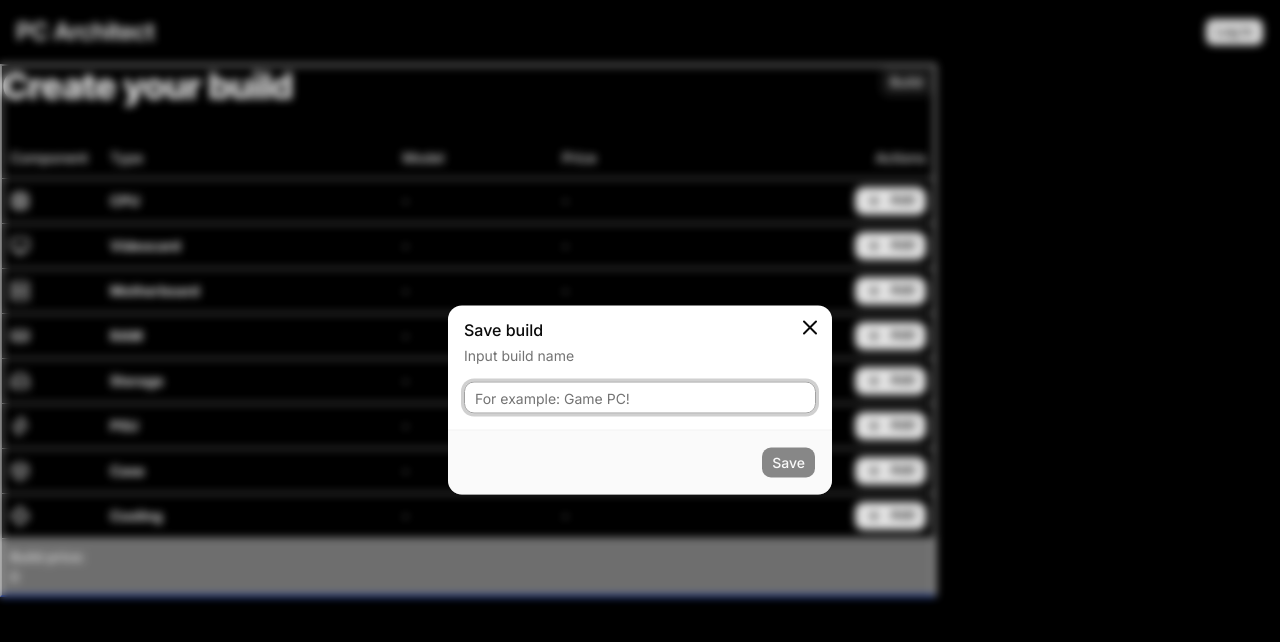
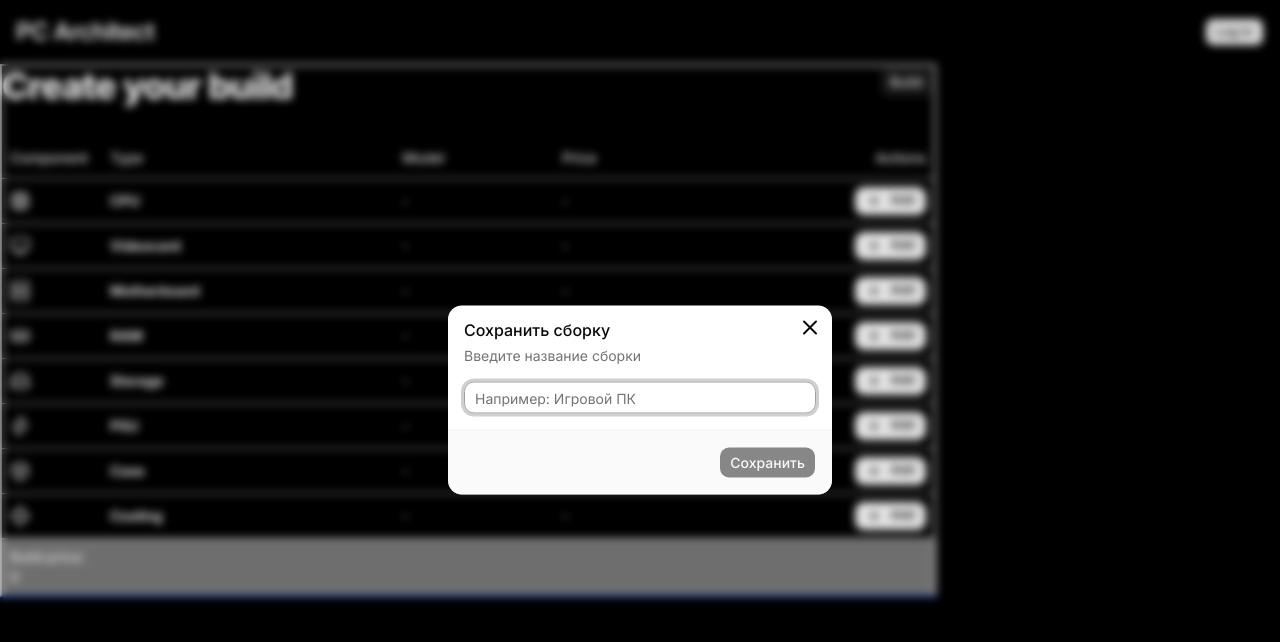
Before and after one commit to IhorKozloff/PC_Architect, a Next.js app: page /dashboard in a window 1280 px wide. Both pictures are taken after a click on the button "Build". Shown: the top 642 px of the page. Built offline with nearby package versions, Linux system fonts and the light colour scheme; no server answers; the database is empty.

Commit message:
save build feature was finished

```diff
--- a/src/app/dashboard/actions.ts
+++ b/src/app/dashboard/actions.ts
@@ -5,69 +5,197 @@ import { prisma } from '../../../prisma/prisma';
 import { auth } from '@/auth';
 import { revalidatePath } from 'next/cache';
 
+// export type SaveBuildFromState = {
+//   status: 'idle' | 'success' | 'error',
+//   message?: string,
+// };
+
+// export async function saveBuildAction(
+//   prevState: SaveBuildFromState,
+//   formData: FormData
+// ): Promise<SaveBuildFromState> {
+//   const name = String(formData.get('name') ?? '').trim();
+//   const componentsIds = String(formData.get('componentsIds') ?? '')
+//     .split('.')
+//     .map((id) => id.trim())
+//     .filter(Boolean);
+
+//   const result = await saveBuild(name, componentsIds);
+
+//   if (!result.success) {
+//     return {
+//       status: 'error',
+//       message: result.error
+//     };
+//   }
+
+//   return {
+//     status: 'success',
+//     message: 'Build saved successfully!'
+//   };
+// }
+
+// type SaveBuildResult = | { success: true; buildId: string }  | { success: false; error: string };
+
+// export async function saveBuild(
+//   name: string,
+//   componentsIds: string[]
+// ): Promise<SaveBuildResult> {
+//   const session = await auth();
+
+//   if (!session?.user.id) {
+//     return { success: false, error: 'Please log in!' };
+//   };
+
+//   const trimedName = name.trim();
+
+//   if (!trimedName) {
+//     return { success: false, error: 'Please input a build name!' };
+//   };
+
+//   if (componentsIds.length === 0) {
+//     return { success: false, error: 'Add minimum ine component!' };
+//   };
+//   const components = await prisma.component.findMany({
+//     where: {
+//       id: { in: componentsIds }
+//     }
+//   });
+//   if (components.length !== componentsIds.length) {
+//     return { success: false, error: 'Some components not found!' };
+//   };
+
+//   const totalPrice = components.reduce((s, c) => {
+//     return s + c.price;
+//   }, 0);
+
+//   try {
+//     const build = await prisma.$transaction(
+//       async (tx) => {
+//         const newBuild = await tx.build.create({
+//           data: {
+//             name: trimedName,
+//             totalPrice,
+//             userId: session.user.id
+//           }
+//         });
+
+//         await tx.buildComponent.createMany({
+//           data: componentsIds.map(componentId => ({
+//             buildId: newBuild.id,
+//             componentId
+//           }))
+//         });
+
+//         return newBuild;
+//       }
+//     );
+//     revalidatePath('/dashboard')
+//     revalidatePath('/builds')
+
+//     return { success: true, buildId: build.id };
+//   } catch (error) {
+//     return { success: false, error: 'Failed to save the build!' };
+//   }
+// }
+
+// export async function getComponentsByCategory(categoryId: string): Promise<Component[]> {
+//   const dbType = categoryIdToDbType[categoryId];
+
+//   if (!dbType) {
+//     return [];
+//   };
+
+//   const components = await prisma.component.findMany({
+//     where: {
+//       type: dbType
+//     },
+//     orderBy: {
+//       price: 'asc'
+//     },
+//   });
+
+//   return components.map(i => ({
+//     id: i.id,
+//     name: i.name,
+//     type: i.type,
+//     price: i.price,
+//     socket: i.socket
+//   }));
+// };
 export type SaveBuildFromState = {
   status: 'idle' | 'success' | 'error',
-  message?: string,
-};
+  message?: string
+}
 
 export async function saveBuildAction(
-  prevState: SaveBuildFromState,
+  _prevState: SaveBuildFromState,
   formData: FormData
-) {
+): Promise<SaveBuildFromState> {
   const name = String(formData.get('name') ?? '').trim();
-  const componentsIds = String(formData.get('componentsIds') ?? '')
-    .split('.')
+  const componentIds = String(formData.get('componentIds'))
+    .split(',')
     .map((id) => id.trim())
     .filter(Boolean);
 
-  const result = await saveBuild(name, componentsIds);
+  const result = await saveBuild(name, componentIds);
+
+  if (!result.success) {
+    return {
+      status: 'error',
+      message: result.error
+    };
+  }
+
+  return {
+    status: 'success',
+    message: 'Сборка успешно сохранена'
+  };
 }
 
 export async function saveBuild(
   name: string,
-  componentsIds: string[]
-): Promise<{ success: boolean, buildId: string } | { success: boolean, error: string }> {
+  componentIds: string[]
+): Promise<{ success: true; buildId: string } | { success: false; error: string }> {
   const session = await auth();
 
   if (!session?.user.id) {
-    return { success: false, error: 'Please log in!' };
-  };
+    return { success: false, error: 'Необходимо войти' };
+  }
 
-  const trimedName = name.trim();
+  const trimmedName = name.trim();
 
-  if (!trimedName) {
-    return { success: false, error: 'Please input a build name!' };
-  };
+  if (!trimmedName) {
+    return { success: false, error: 'Введите название сборки' };
+  }
 
-  if (componentsIds.length === 0) {
-    return { success: false, error: 'Add minimum ine component!' };
-  };
+  if (componentIds.length === 0) {
+    return { success: false, error: 'Добавьте хотябы один компонент' };
+  }
+
   const components = await prisma.component.findMany({
-    where: {
-      id: { in: componentsIds }
-    }
+    where: { id: { in: componentIds } }
   });
-  if (components.length !== componentsIds.length) {
-    return { success: false, error: 'Some components not found!' };
-  };
 
-  const totalPrice = components.reduce((s, c) => {
-    return s + c.price;
-  }, 0);
+  if (components.length !== componentIds.length) {
+    return { success: false, error: 'Некоторые компоненты не найдены' };
+  }
+
+  const totalPrice = components.reduce((s, c) => s + c.price, 0);
 
   try {
     const build = await prisma.$transaction(
       async (tx) => {
         const newBuild = await tx.build.create({
           data: {
-            name: trimedName,
+            name: trimmedName,
             totalPrice,
             userId: session.user.id
           }
         });
 
         await tx.buildComponent.createMany({
-          data: componentsIds.map(componentId => ({
+          data: componentIds.map(componentId => ({
             buildId: newBuild.id,
             componentId
           }))
@@ -76,12 +204,13 @@ export async function saveBuild(
         return newBuild;
       }
     );
-    revalidatePath('/dashboard')
-    revalidatePath('/builds')
+
+    revalidatePath('/dashboard');
+    revalidatePath('/builds');
 
     return { success: true, buildId: build.id };
   } catch (error) {
-    return { success: false, error: 'Failed to save the build!' };
+    return { success: false, error: 'Не удалось сохранить сборки' };
   }
 }
 
@@ -90,22 +219,18 @@ export async function getComponentsByCategory(categoryId: string): Promise<Compo
 
   if (!dbType) {
     return [];
-  };
+  }
 
   const components = await prisma.component.findMany({
-    where: {
-      type: dbType
-    },
-    orderBy: {
-      price: 'asc'
-    },
+    where: { type: dbType },
+    orderBy: { price: 'asc' }
   });
 
-  return components.map(i => ({
-    id: i.id,
-    name: i.name,
-    type: i.type,
-    price: i.price,
-    socket: i.socket
+  return components.map(c => ({
+    id: c.id,
+    type: c.type,
+    name: c.name,
+    price: c.price,
+    socket: c.socket
   }));
-};
+}
--- a/src/app/dashboard/components/SaveBuildDialog.tsx
+++ b/src/app/dashboard/components/SaveBuildDialog.tsx
@@ -1,18 +1,85 @@
 'use client';
 
-import { Component } from "@/lib/types";
-import { SaveBuildFromState } from "../actions";
-import { useEffect, useMemo, useRef } from "react";
-import { useRouter } from "next/navigation";
-import { Dialog, DialogTitle, DialogContent, DialogDescription, DialogHeader, DialogFooter } from "@/components/ui/dialog";
-import { Input } from "@/components/ui/input";
-import { Button } from "@/components/ui/button";
-import { useFormStatus } from "react-dom";
+import { Component } from '@/lib/types';
+import { saveBuildAction, SaveBuildFromState } from '../actions';
+import { useActionState, useEffect, useMemo, useRef } from 'react';
+import { useRouter } from 'next/navigation';
+import { Dialog, DialogTitle, DialogContent, DialogDescription, DialogHeader, DialogFooter } from '@/components/ui/dialog';
+import { Input } from '@/components/ui/input';
+import { Button } from '@/components/ui/button';
+import { useFormStatus } from 'react-dom';
+import { toast } from 'sonner';
 
+const initialState: SaveBuildFromState = { status: 'idle' };
 
+// export function SaveBuildDialog({
+//   open,
+//   onOpenChange,
+//   selectedByCategory,
+//   defaultName,
+//   redirectPath
+// }: IProps) {
+//   const router = useRouter();
+//   const formRef = useRef<HTMLFormElement>(null);
+//   const { pending } = useFormStatus();
 
+//   const [state, formAction] = useActionState(saveBuildAction, initialState);
 
-interface IProps {
+//   const componentsIds = useMemo(() => {
+//     return Object.values(selectedByCategory)
+//       .filter(i => i !== null)
+//       .map(i => i.id);
+//   }, [selectedByCategory]);
+
+//   useEffect(() => {
+//     if (state.status === 'success') {
+//       toast.success('Build has been saved!');
+//       formRef?.current?.reset();
+//       onOpenChange(false);
+
+//       if (redirectPath) {
+//         router.push(redirectPath);
+//       } else {
+//         router.refresh()
+//       }
+//     }
+//   }, [onOpenChange, redirectPath, router, state.status]);
+
+//   const handleOpenChange = (nextOpen: boolean) => {
+//     if (!nextOpen) {
+//       formRef.current?.reset();
+//     };
+//     onOpenChange(nextOpen);
+//   };
+
+//   return (
+//     <Dialog open={open} onOpenChange={handleOpenChange}>
+//       <DialogContent>
+//         <DialogHeader>
+//           <DialogTitle>Save build</DialogTitle>
+//           <DialogDescription>Input build name</DialogDescription>
+//         </DialogHeader>
+
+//         <form ref={formRef} className="space-y-4" action={formAction}>
+//           <Input
+//             name="name"
+//             placeholder="For example: Game PC!"
+//             defaultValue={defaultName}
+//             required
+//           ></Input>
+//           <input type={"hidden"} name="componentsIds" value={componentsIds.join(',')}></input>
+
+//           <DialogFooter>
+//             <Button type="submit" disabled={pending || componentsIds.length === 0}>
+//               {pending ? 'Saving..' : 'Save'}
+//             </Button>
+//           </DialogFooter>
+//         </form>
+//       </DialogContent>
+//     </Dialog>
+//   )
+// }
+type Props = {
   open: boolean;
   onOpenChange: (open: boolean) => void;
   selectedByCategory: Record<string, Component | null>;
@@ -20,33 +87,44 @@ interface IProps {
   redirectPath?: string;
 }
 
-const initialState: SaveBuildFromState = { status: 'idle' };
-
 export function SaveBuildDialog({
   open,
   onOpenChange,
   selectedByCategory,
   defaultName,
   redirectPath
-}: IProps) {
+}: Props) {
   const router = useRouter();
   const formRef = useRef<HTMLFormElement>(null);
   const { pending } = useFormStatus();
+  const [state, formAction] = useActionState(saveBuildAction, initialState);
+
+  const componentIds = useMemo(() => Object
+    .values(selectedByCategory)
+    .filter((componnet): componnet is Component => componnet !== null)
+    .map((component) => component.id)
+  , [selectedByCategory]);
 
   useEffect(() => {
+    if (state.status === 'success') {
+      toast.success('Сборка сохранена');
+      formRef.current?.reset();
 
-  }, [onOpenChange, redirectPath, router]);
+      onOpenChange(false);
 
-  const componentsIds = useMemo(() => {
-    return Object.values(selectedByCategory)
-      .filter(i => i !== null)
-      .map(i => i.id);
-  }, [selectedByCategory]);
+      if (redirectPath) {
+        router.push(redirectPath);
+      } else {
+        router.refresh();
+      }
+    }
+  }, [onOpenChange, redirectPath, router, state.status]);
 
   const handleOpenChange = (nextOpen: boolean) => {
     if (!nextOpen) {
       formRef.current?.reset();
-    };
+    }
+
     onOpenChange(nextOpen);
   };
 
@@ -54,26 +132,26 @@ export function SaveBuildDialog({
     <Dialog open={open} onOpenChange={handleOpenChange}>
       <DialogContent>
         <DialogHeader>
-          <DialogTitle>Save build</DialogTitle>
-          <DialogDescription>Input build name</DialogDescription>
+          <DialogTitle>Сохранить сборку</DialogTitle>
+          <DialogDescription>Введите название сборки</DialogDescription>
         </DialogHeader>
 
-        <form ref={formRef} className="space-y-4">
+        <form ref={formRef} action={formAction} className="space-y-4">
           <Input
             name="name"
-            placeholder="For example: Game PC!"
+            placeholder="Например: Игровой ПК"
             defaultValue={defaultName}
             required
-          ></Input>
-          <input type={"hidden"} name="componentsIds" value={componentsIds.join(',')}></input>
+          />
+          <input type="hidden" name="componentIds" value={componentIds.join(',')} />
 
           <DialogFooter>
-            <Button type="submit" disabled={pending || componentsIds.length === 0}>
-              {pending ? 'Saving..' : 'Save'}
+            <Button type="submit" disabled={pending || componentIds.length === 0}>
+              {pending ? 'Сохранение..' : 'Сохранить'}
             </Button>
           </DialogFooter>
         </form>
       </DialogContent>
     </Dialog>
-  )
+  );
 }
--- a/src/app/layout.tsx
+++ b/src/app/layout.tsx
@@ -4,6 +4,7 @@ import './globals.css';
 import { cn } from '@/lib/utils';
 import { ReactNode } from 'react';
 import { Header } from '@/components/ui/header';
+import { Toaster } from '@/components/ui/sonner';
 
 const inter = Inter({ subsets: ['latin'], variable: '--font-sans' });
 
@@ -31,6 +32,7 @@ export default function RootLayout({ children }: { children: ReactNode }) {
       <body className="min-h-full flex flex-col bg-black">
         <Header />
         {children}
+        <Toaster position="top-center"/>
       </body>
     </html>
   );
```
